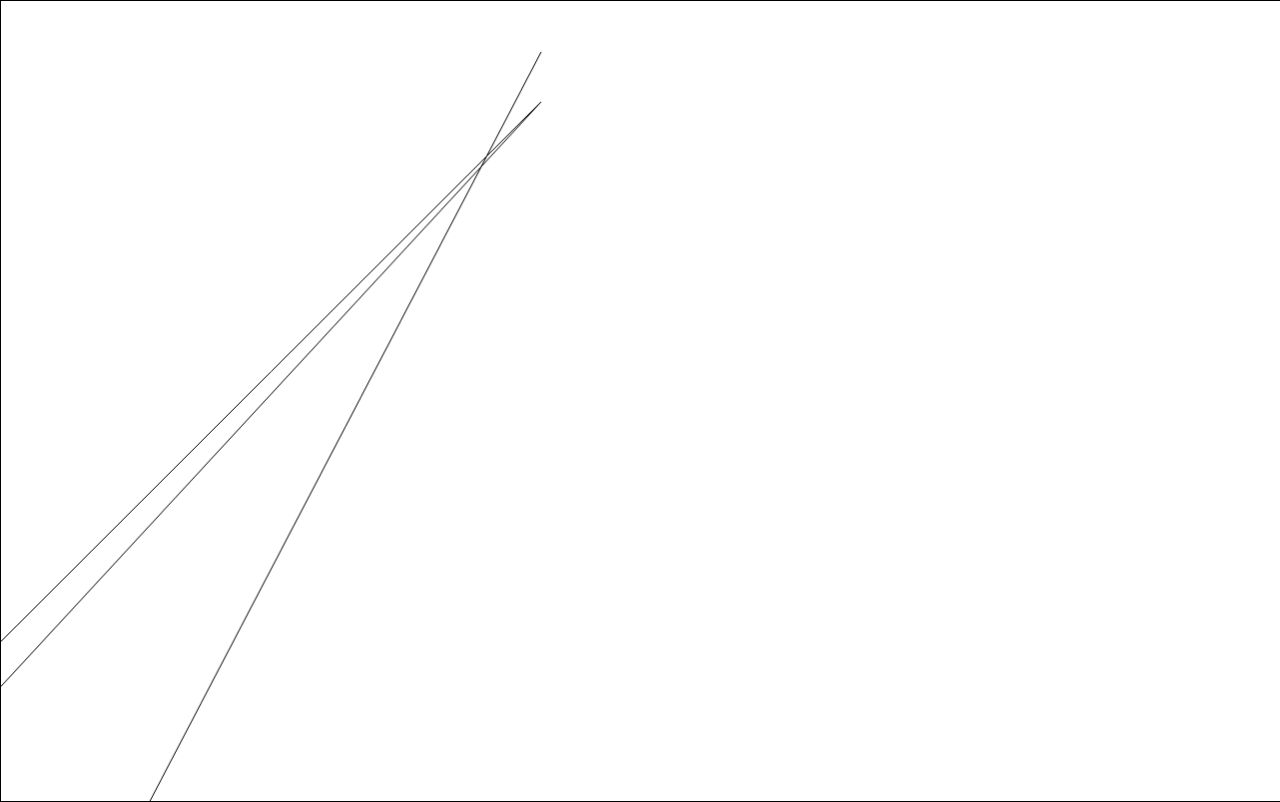
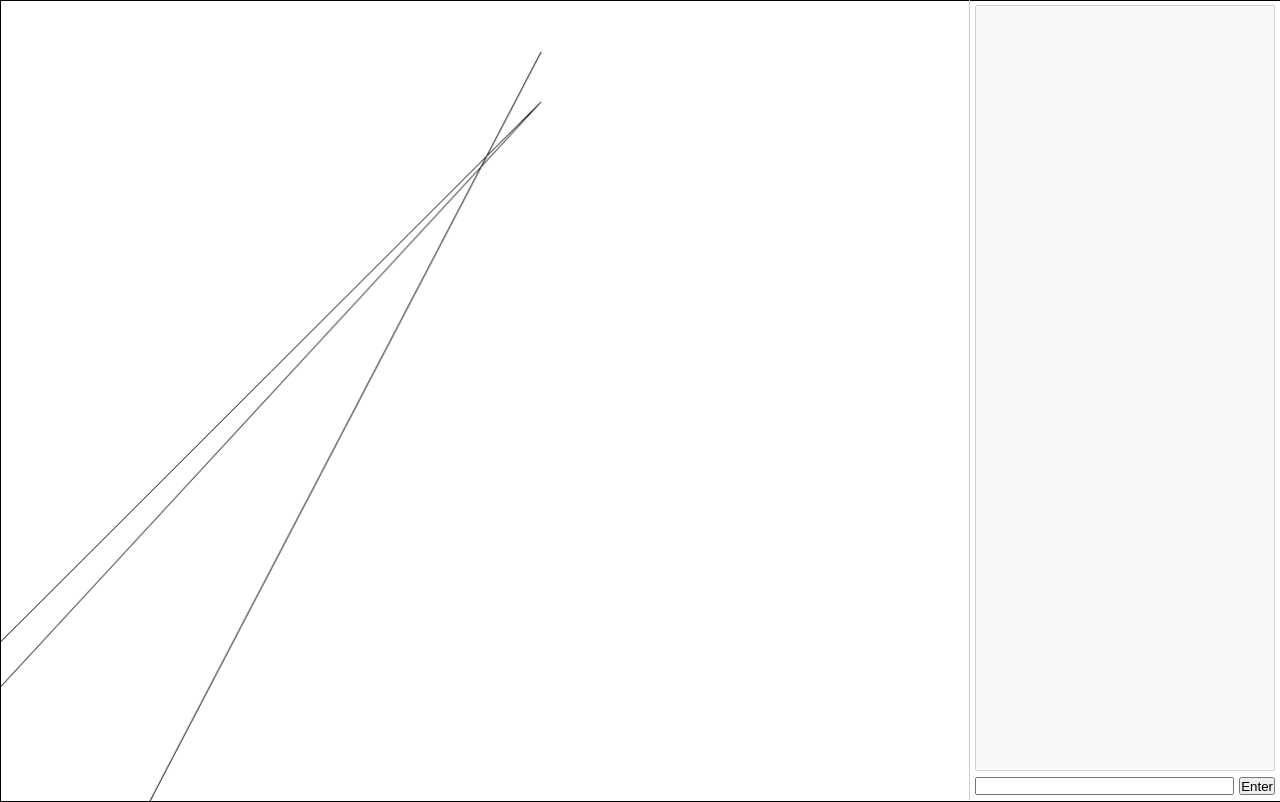
Before and after one commit to hellmage/biu-, a website built with webpack: page index.html in a window 1280 px wide. Built offline with nearby package versions, Linux system fonts and the light colour scheme.

Commit message:
add right panel for input and message history

```diff
--- a/index.html
+++ b/index.html
@@ -21,10 +21,58 @@
     height: 100%;
     border: 1px solid black;
   }
+  #right-panel {
+    width: 300px;
+    position: absolute;
+    top: 0px;
+    right: 0px;
+    bottom: 0px;
+    padding: 5px;
+    border-left: 1px solid #cccccc;
+    display: flex;
+    flex-direction: column;
+    justify-content: space-between;
+  }
+  #messages {
+    order: 1;
+    margin-bottom: 3px;
+  }
+  #right-panel-foot {
+    order: 2;
+    margin-top: 3px;
+    display: flex;
+    flex-direction: row;
+    justify-content: space-between;
+  }
+  #messages {
+    outline: none;
+    resize: none;
+    overflow: auto;
+    width: 100%;
+    height: 100%;
+    /* http://stackoverflow.com/questions/271067/how-can-i-make-a-textarea-100-width-without-overflowing-when-padding-is-present */
+    box-sizing: border-box;
+  }
+  #user-input {
+    order: 1;
+    box-sizing: border-box;
+    width: 100%;
+  }
+  #submit {
+    order: 2;
+    margin-left: 5px;
+  }
   </style>
 </head>
 <body>
   <pre id="coord-tip" style="display:none"></pre>
   <canvas id="plane"></canvas>
+  <div id="right-panel">
+    <input type="textarea" disabled="true" id="messages" />
+    <div id="right-panel-foot">
+      <input type="text" id="user-input" />
+      <input type="submit" id="submit" value="Enter" />
+    </div>
+  </div>
 </body>
 </html>
--- a/src/autocat.js
+++ b/src/autocat.js
@@ -7,6 +7,7 @@ export class AutoCAT {
     this.canvas = canvas;
     this.shapes = [new Line(new Point(-700, -300), new Point(-100, 300)), new Line(new Point(-700, -350), new Point(-100, 300)), new Line(new Point(-700, -800), new Point(-100, 350))];
     this.visibleShapes = [];
+    this.drawingShape = null;
   }
 
   updateVisibleShapes() {
--- a/src/main.js
+++ b/src/main.js
@@ -39,10 +39,16 @@ function commandConsumer(evt) {
     default:
       break;
   }
+  switch (String.fromCharCode(evt.which)) {
+    case 'l':
+      break;
+    default:
+
+  }
 }
 
 function registerKeyboardEvents(viewport) {
-  document.addEventListener("keypress", function(evt) {
+  document.getElementById("plane").addEventListener("keypress", function(evt) {
     var message = "keypressed: " + evt.which + ', ' + String.fromCharCode(evt.which) + ', ' + evt.metaKey + ', ' + evt.keyCode + ', ' + evt.charCode;
     console.log(message);
     commandConsumer(evt);
```
